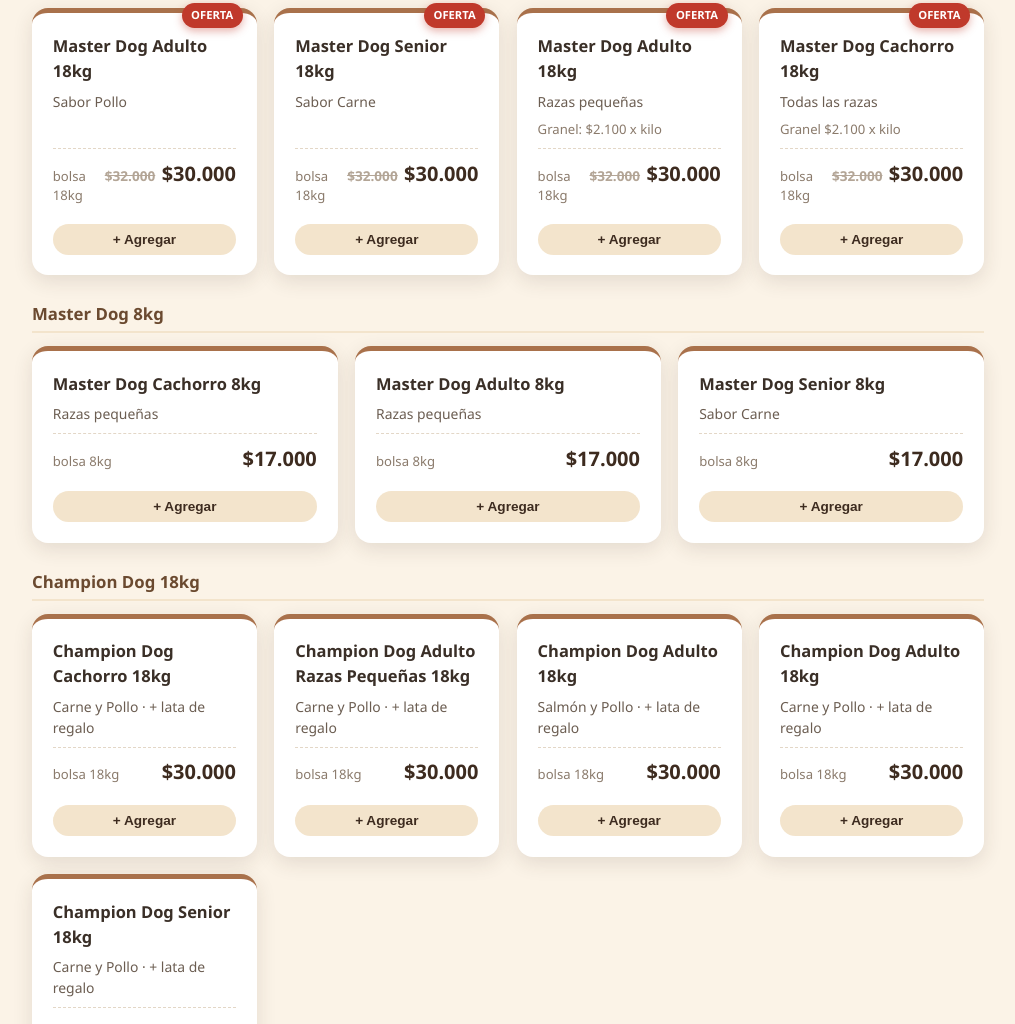
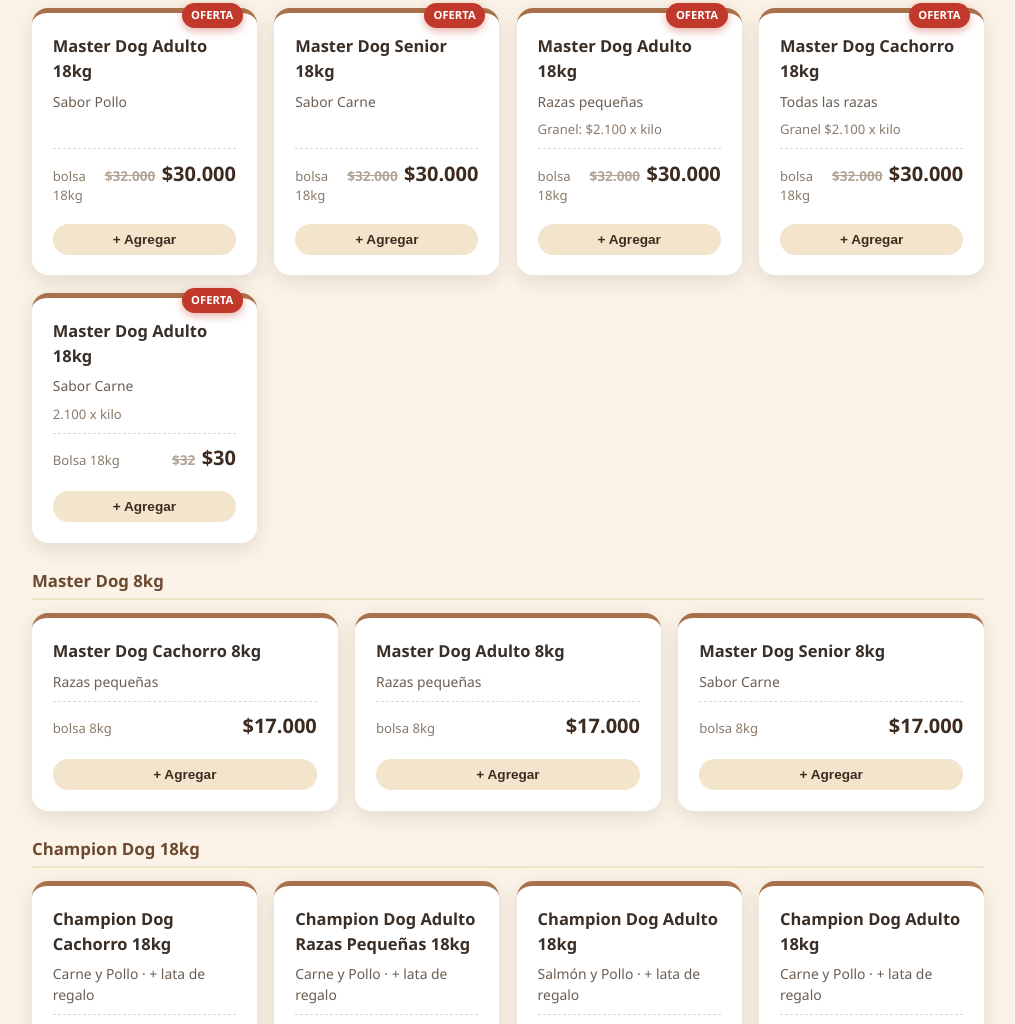
Before and after one commit to benjitabrioli-max/petfoodangol, a plain HTML site: page index.html in a window 1280 px wide. Shown: the part 708-1732 px from the top of the page, without its empty margins (132-1147 px from the left). Drawn offline with Linux system fonts and the light colour scheme.

Commit message:
Agregar producto: Master Dog Adulto 18kg (panel admin, Benji)

```diff
--- a/index.html
+++ b/index.html
@@ -635,6 +635,17 @@
       <div class="price-row">
         <span class="unit">bolsa 18kg</span>
         <span><span class="old-price">$32.000</span><span class="price">$30.000</span></span>
+      </div>
+      <button type="button" class="add-cart-btn" aria-label="Agregar al pedido">+ Agregar</button>
+    </div>
+    <div class="card" data-pid="perros-master-dog-18kg-master-dog-adulto-18kg-sabor-carne" data-pname="Master Dog Adulto 18kg - Sabor Carne" data-pprice="30" data-punit="Bolsa 18kg">
+      <div class="oferta-badge">OFERTA</div>
+      <div class="name">Master Dog Adulto 18kg</div>
+      <div class="desc">Sabor Carne</div>
+      <div class="extra">2.100 x kilo</div>
+      <div class="price-row">
+        <span class="unit">Bolsa 18kg</span>
+        <span><span class="old-price">$32</span><span class="price">$30</span></span>
       </div>
       <button type="button" class="add-cart-btn" aria-label="Agregar al pedido">+ Agregar</button>
     </div>
```
